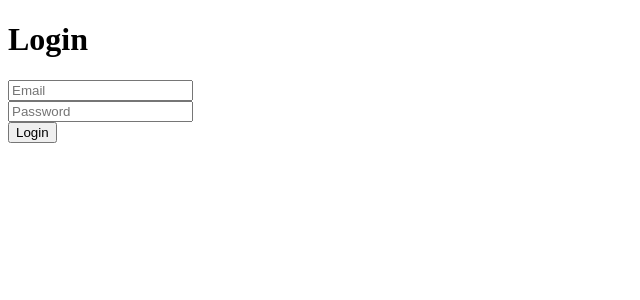
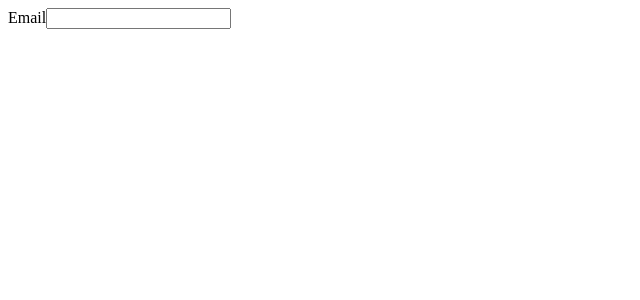
Before and after one commit to wisnuwirayuda/vue-components, a Vue app: page / in a window 1280 px wide. Shown: the top 300 px of the page, without its empty margins (0-640 px from the left). Built offline with nearby package versions, Linux system fonts and the light colour scheme.

Commit message:
Implementasi V-Model Pada Custom Component

```diff
--- a/src/App.vue
+++ b/src/App.vue
@@ -3,13 +3,15 @@ import Person from "./components/Person.vue";
 import Alert from "./components/Alert.vue";
 import Alerts from "./components/Alerts.vue";
 import LoginForm from "./components/auth/LoginForm.vue";
+import BaseInput from "./components/BaseInput.vue";
 
 export default {
   components: {
     Person,
     Alert,
     Alerts,
-    LoginForm
+    LoginForm,
+    BaseInput
   },
   data: () => ({
     items: 3,
@@ -17,7 +19,8 @@ export default {
     alert: {
       message: "Message",
       types: ["success", "warning", "danger"],
-    }
+    },
+    email: ''
   }),
   methods: {
     handleSubmit(email, password) {
@@ -40,6 +43,9 @@ export default {
     <!-- <Alerts v-bind="alert" /> -->
     <!-- <Alert message="Alert Message" type="danger" :show="show" @alert-close="show = false" /> -->
 
-    <LoginForm @submit="handleSubmit" />
+    <!-- <LoginForm @submit="handleSubmit" /> -->
+
+    <BaseInput v-model="email" label="Email" />
+    {{ email }}
   </div>
 </template>
--- /dev/null
+++ b/src/components/BaseInput.vue
@@ -0,0 +1,33 @@
+<template>
+    <div class="mb-3">
+        <label class="form-label">{{ label }}</label>
+        <!-- <input type="text" class="form-control" :value="modelValue" @input="$emit('update:modelValue', $event.target.value)" /> -->
+        <input type="text" class="form-control" v-model="value" />
+    </div>
+</template>
+
+<script>
+export default {
+    props: {
+        label: {
+            type: String,
+            required: true
+        },
+        modelValue: {
+            type: String,
+            required: true
+        }
+    },
+    emits: ['update:modelValue'],
+    computed: {
+        value: {
+            get() {
+                return this.modelValue;
+            },
+            set(value) {
+                this.$emit('update:modelValue', value);
+            }
+        }
+    }
+}
+</script>
```
